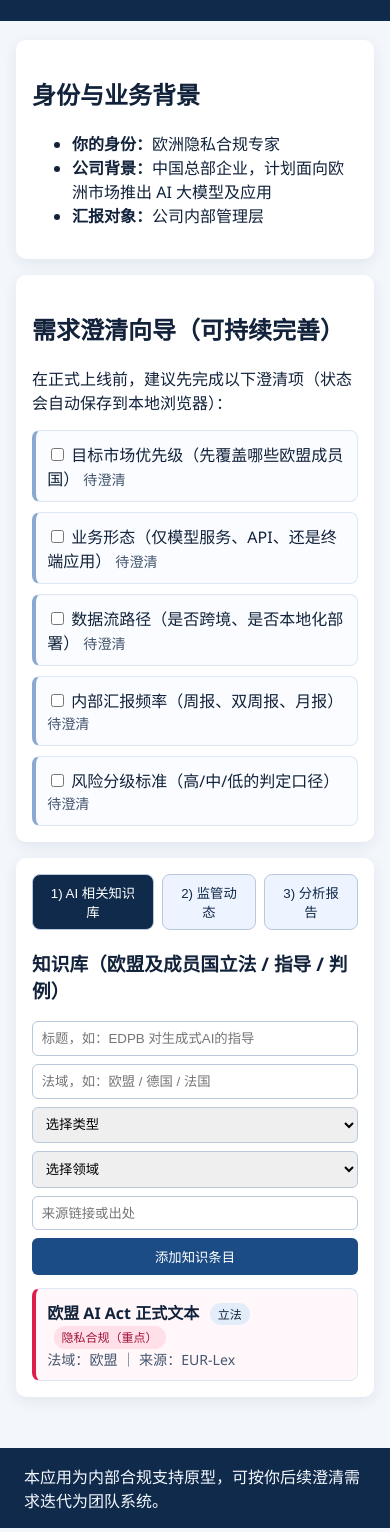
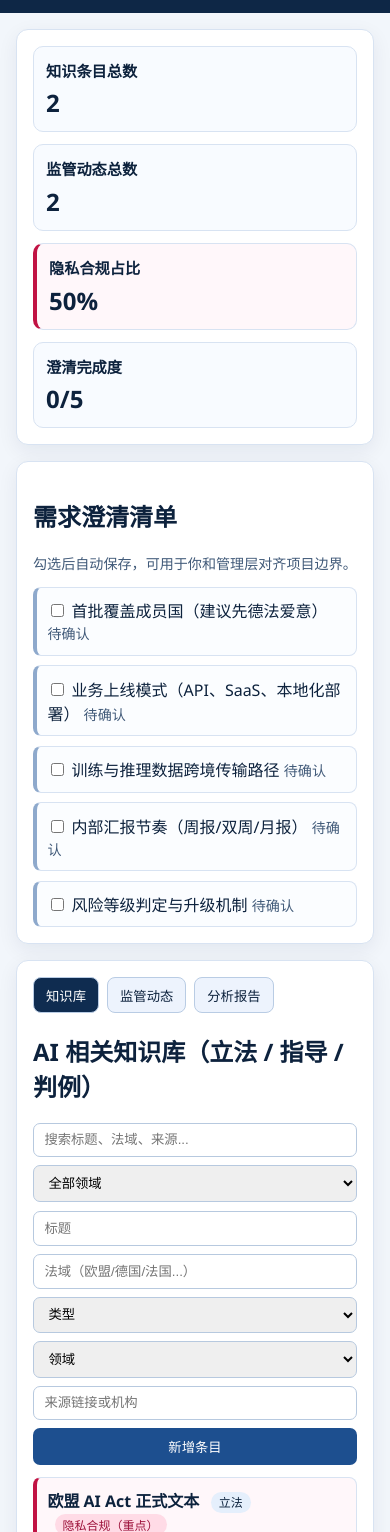
Before and after one commit to Firstbuilt/4gpt0221, a plain HTML site: page index.html in a window 390 px wide. Shown: the part 164-1696 px from the top of the page. Drawn offline with Linux system fonts and the light colour scheme.

Commit message:
feat: provide richer interactive frontend dashboard for viewing

```diff
--- a/app.js
+++ b/app.js
@@ -1,12 +1,12 @@
-const KEY = "eu_ai_compliance_tracker_v1";
+const STORAGE_KEY = "eu_ai_tracker_v2";
 
-const defaultData = {
+const defaultState = {
   clarifications: [
-    "目标市场优先级（先覆盖哪些欧盟成员国）",
-    "业务形态（仅模型服务、API、还是终端应用）",
-    "数据流路径（是否跨境、是否本地化部署）",
-    "内部汇报频率（周报、双周报、月报）",
-    "风险分级标准（高/中/低的判定口径）",
+    "首批覆盖成员国（建议先德法爱意）",
+    "业务上线模式（API、SaaS、本地化部署）",
+    "训练与推理数据跨境传输路径",
+    "内部汇报节奏（周报/双周/月报）",
+    "风险等级判定与升级机制",
   ].map((text) => ({ text, done: false })),
   knowledge: [
     {
@@ -16,58 +16,99 @@ const defaultData = {
       domain: "隐私合规（重点）",
       source: "EUR-Lex",
     },
+    {
+      title: "德国 BfDI 对 AI 训练数据处理指引",
+      jurisdiction: "德国",
+      type: "监管指导",
+      domain: "隐私合规（重点）",
+      source: "BfDI",
+    },
   ],
   updates: [
     {
-      title: "EDPB 发布 AI 与 GDPR 协调执行说明",
+      title: "EDPB 讨论 AI 模型训练与 GDPR 合法性基础",
       kind: "监管声明",
       domain: "隐私合规（重点）",
-      impact: "提高训练数据可追溯和合法性审查要求",
-      source: "EDPB 官网",
+      impact: "需补强训练数据来源审计与数据主体权利响应",
+      source: "EDPB",
+      date: new Date().toLocaleDateString("zh-CN"),
+    },
+    {
+      title: "法国竞争管理机构关注生成式AI平台竞争门槛",
+      kind: "新闻报道",
+      domain: "竞争法",
+      impact: "平台合作与分发渠道需评估排他性风险",
+      source: "Autorité de la concurrence",
       date: new Date().toLocaleDateString("zh-CN"),
     },
   ],
 };
 
-const state = load();
+const state = loadState();
 
-function load() {
-  const saved = localStorage.getItem(KEY);
-  if (!saved) return structuredClone(defaultData);
+function loadState() {
+  const saved = localStorage.getItem(STORAGE_KEY);
+  if (!saved) return structuredClone(defaultState);
   try {
     return JSON.parse(saved);
   } catch {
-    return structuredClone(defaultData);
+    return structuredClone(defaultState);
   }
 }
 
-function save() {
-  localStorage.setItem(KEY, JSON.stringify(state));
+function saveState() {
+  localStorage.setItem(STORAGE_KEY, JSON.stringify(state));
 }
 
-function isPrivacy(domain) {
+function isPrivacy(domain = "") {
   return domain.includes("隐私");
+}
+
+function containsText(item, keyword, fields) {
+  if (!keyword) return true;
+  const value = fields.map((f) => item[f] || "").join(" ").toLowerCase();
+  return value.includes(keyword.toLowerCase());
+}
+
+function matchDomain(itemDomain, domainFilter) {
+  if (domainFilter === "all") return true;
+  return itemDomain.includes(domainFilter);
+}
+
+function renderKpis() {
+  const knowledgeCount = state.knowledge.length;
+  const updatesCount = state.updates.length;
+  const privacyCount = state.updates.filter((u) => isPrivacy(u.domain)).length;
+  const ratio = updatesCount ? Math.round((privacyCount / updatesCount) * 100) : 0;
+  const done = state.clarifications.filter((c) => c.done).length;
+
+  document.querySelector("#kpi-knowledge").textContent = knowledgeCount;
+  document.querySelector("#kpi-updates").textContent = updatesCount;
+  document.querySelector("#kpi-privacy-ratio").textContent = `${ratio}%`;
+  document.querySelector("#kpi-clarification").textContent = `${done}/${state.clarifications.length}`;
 }
 
 function renderClarifications() {
   const host = document.querySelector("#clarification-list");
   host.innerHTML = "";
+
   state.clarifications.forEach((item, idx) => {
-    const row = document.createElement("label");
-    row.className = "item";
-    row.innerHTML = `
-      <input type="checkbox" ${item.done ? "checked" : ""} data-idx="${idx}" />
+    const div = document.createElement("label");
+    div.className = "item";
+    div.innerHTML = `
+      <input type="checkbox" data-index="${idx}" ${item.done ? "checked" : ""} />
       ${item.text}
-      <span class="small">${item.done ? "已澄清" : "待澄清"}</span>
+      <span class="small">${item.done ? "已完成" : "待确认"}</span>
     `;
-    host.appendChild(row);
+    host.appendChild(div);
   });
 
-  host.querySelectorAll("input[type=checkbox]").forEach((box) => {
-    box.addEventListener("change", (e) => {
-      const idx = Number(e.target.dataset.idx);
-      state.clarifications[idx].done = e.target.checked;
-      save();
+  host.querySelectorAll("input[type=checkbox]").forEach((el) => {
+    el.addEventListener("change", (e) => {
+      const index = Number(e.target.dataset.index);
+      state.clarifications[index].done = e.target.checked;
+      saveState();
+      renderKpis();
       renderClarifications();
     });
   });
@@ -75,15 +116,30 @@ function renderClarifications() {
 
 function renderKnowledge() {
   const host = document.querySelector("#knowledge-list");
+  const keyword = document.querySelector("#knowledge-search").value.trim();
+  const domainFilter = document.querySelector("#knowledge-domain-filter").value;
+
+  const items = state.knowledge.filter(
+    (k) =>
+      containsText(k, keyword, ["title", "jurisdiction", "source"]) &&
+      matchDomain(k.domain, domainFilter)
+  );
+
   host.innerHTML = "";
-  state.knowledge.forEach((k) => {
+  if (!items.length) {
+    host.innerHTML = '<div class="item small">没有匹配的知识条目。</div>';
+    return;
+  }
+
+  items.forEach((k) => {
     const div = document.createElement("div");
     div.className = `item ${isPrivacy(k.domain) ? "privacy" : ""}`;
     div.innerHTML = `
       <strong>${k.title}</strong>
       <span class="badge">${k.type}</span>
       <span class="badge ${isPrivacy(k.domain) ? "privacy" : ""}">${k.domain}</span>
-      <div class="small">法域：${k.jurisdiction} ｜ 来源：${k.source}</div>
+      <div class="small">法域：${k.jurisdiction}</div>
+      <div class="small">来源：${k.source}</div>
     `;
     host.appendChild(div);
   });
@@ -91,8 +147,22 @@ function renderKnowledge() {
 
 function renderUpdates() {
   const host = document.querySelector("#updates-list");
+  const keyword = document.querySelector("#updates-search").value.trim();
+  const domainFilter = document.querySelector("#updates-domain-filter").value;
+
+  const items = state.updates.filter(
+    (u) =>
+      containsText(u, keyword, ["title", "impact", "source"]) &&
+      matchDomain(u.domain, domainFilter)
+  );
+
   host.innerHTML = "";
-  state.updates.forEach((u) => {
+  if (!items.length) {
+    host.innerHTML = '<div class="item small">没有匹配的监管动态。</div>';
+    return;
+  }
+
+  items.forEach((u) => {
     const div = document.createElement("div");
     div.className = `item ${isPrivacy(u.domain) ? "privacy" : ""}`;
     div.innerHTML = `
@@ -109,59 +179,74 @@ function renderUpdates() {
 function renderCommentary() {
   const host = document.querySelector("#commentary-list");
   host.innerHTML = "";
+
   if (!state.updates.length) {
-    host.textContent = "暂无动态。";
+    host.innerHTML = '<div class="item small">暂无动态可生成时评。</div>';
     return;
   }
+
   state.updates.forEach((u) => {
     const div = document.createElement("div");
     div.className = `item ${isPrivacy(u.domain) ? "privacy" : ""}`;
     div.innerHTML = `
       <strong>【时评】${u.title}</strong>
-      <p class="small">总结：该动态属于“${u.kind}”，反映了 ${u.domain} 领域监管持续收紧与细化。</p>
-      <p class="small">评价：建议将“${u.impact}”纳入下一轮内部合规行动，优先评估对模型训练、上线节奏和审计留痕的影响。</p>
+      <div class="small">总结：该事件属于“${u.kind}”，显示 ${u.domain} 监管要求在持续细化。</div>
+      <div class="small">评价：建议围绕“${u.impact}”尽快形成内部整改/预案，并纳入下一轮管理层汇报。</div>
     `;
     host.appendChild(div);
   });
 }
 
-function generateGlobalReport() {
+function renderGlobalReport() {
   const total = state.updates.length;
-  const privacyCount = state.updates.filter((u) => isPrivacy(u.domain)).length;
-  const privacyRatio = total ? Math.round((privacyCount / total) * 100) : 0;
-  const clarified = state.clarifications.filter((c) => c.done).length;
+  const privacy = state.updates.filter((u) => isPrivacy(u.domain)).length;
+  const done = state.clarifications.filter((c) => c.done).length;
+  const percentage = total ? Math.round((privacy / total) * 100) : 0;
 
   document.querySelector("#global-report").innerHTML = `
-    <p><strong>总体评估：</strong>当前共跟踪 ${total} 条监管动态，其中隐私合规相关 ${privacyCount} 条（${privacyRatio}%）。监管趋势表现为跨部门协同加强，隐私、竞争与消费者保护议题趋于融合。</p>
-    <p><strong>合规风险：</strong>若训练数据来源治理、合法性证明、跨境传输评估不足，可能触发 GDPR 与成员国执法风险。</p>
-    <p><strong>合规趋势：</strong>欧盟层面规则框架趋于明确，成员国执行尺度仍存在差异，建议采用“欧盟统一基线 + 国家差异补丁”的合规机制。</p>
-    <p><strong>准备度：</strong>需求澄清完成度 ${clarified}/${state.clarifications.length}。建议在完成全部澄清项后，输出首版面向管理层的正式合规路线图。</p>
+    <p><strong>总体态势：</strong>已纳入 ${total} 条监管动态，其中隐私合规 ${privacy} 条（${percentage}%），隐私仍是合规核心。</p>
+    <p><strong>风险观察：</strong>训练数据合法性、数据主体权利响应、跨境传输评估是近期高频执法触发点。</p>
+    <p><strong>趋势判断：</strong>欧盟层面框架清晰化，成员国执行趋于差异化，建议采用“欧盟统一基线 + 国别补丁”治理模式。</p>
+    <p><strong>准备度：</strong>需求澄清完成 ${done}/${state.clarifications.length}，建议补齐后形成管理层版本路线图。</p>
   `;
 }
 
 function bindForms() {
   document.querySelector("#knowledge-form").addEventListener("submit", (e) => {
     e.preventDefault();
-    const fd = new FormData(e.target);
-    state.knowledge.unshift(Object.fromEntries(fd.entries()));
+    const formData = new FormData(e.target);
+    const item = Object.fromEntries(formData.entries());
+    state.knowledge.unshift(item);
     e.target.reset();
-    save();
+    saveState();
+    renderKpis();
     renderKnowledge();
   });
 
   document.querySelector("#update-form").addEventListener("submit", (e) => {
     e.preventDefault();
-    const fd = new FormData(e.target);
-    const obj = Object.fromEntries(fd.entries());
-    obj.date = new Date().toLocaleDateString("zh-CN");
-    state.updates.unshift(obj);
+    const formData = new FormData(e.target);
+    const item = Object.fromEntries(formData.entries());
+    item.date = new Date().toLocaleDateString("zh-CN");
+    state.updates.unshift(item);
     e.target.reset();
-    save();
+    saveState();
+    renderKpis();
     renderUpdates();
     renderCommentary();
   });
+}
 
-  document.querySelector("#generate-global").addEventListener("click", generateGlobalReport);
+function bindFilters() {
+  [
+    "#knowledge-search",
+    "#knowledge-domain-filter",
+  ].forEach((selector) => document.querySelector(selector).addEventListener("input", renderKnowledge));
+
+  [
+    "#updates-search",
+    "#updates-domain-filter",
+  ].forEach((selector) => document.querySelector(selector).addEventListener("input", renderUpdates));
 }
 
 function bindTabs() {
@@ -169,15 +254,26 @@ function bindTabs() {
   tabs.forEach((tab) => {
     tab.addEventListener("click", () => {
       tabs.forEach((t) => t.classList.remove("active"));
-      document.querySelectorAll(".tab-panel").forEach((p) => p.classList.remove("active"));
+      document.querySelectorAll(".tab-panel").forEach((panel) => panel.classList.remove("active"));
       tab.classList.add("active");
       document.querySelector(`#${tab.dataset.tab}`).classList.add("active");
     });
   });
 }
 
+function bindActions() {
+  document.querySelector("#generate-global").addEventListener("click", renderGlobalReport);
+  document.querySelector("#seed-demo").addEventListener("click", () => {
+    localStorage.setItem(STORAGE_KEY, JSON.stringify(defaultState));
+    location.reload();
+  });
+}
+
 bindTabs();
 bindForms();
+bindFilters();
+bindActions();
+renderKpis();
 renderClarifications();
 renderKnowledge();
 renderUpdates();
--- a/index.html
+++ b/index.html
@@ -8,60 +8,98 @@
   </head>
   <body>
     <header class="header">
-      <h1>欧盟 AI 监管追踪台</h1>
-      <p>为“欧洲隐私合规专家”提供知识库、监管动态与分析报告的一体化工作台。</p>
+      <div>
+        <h1>欧盟 AI 监管追踪台</h1>
+        <p>面向欧洲市场 AI 产品的合规监测与管理层汇报前台</p>
+      </div>
+      <button id="seed-demo" class="secondary">加载演示数据</button>
     </header>
 
-    <main class="layout">
-      <section class="card">
-        <h2>身份与业务背景</h2>
-        <ul>
-          <li><strong>你的身份：</strong>欧洲隐私合规专家</li>
-          <li><strong>公司背景：</strong>中国总部企业，计划面向欧洲市场推出 AI 大模型及应用</li>
-          <li><strong>汇报对象：</strong>公司内部管理层</li>
-        </ul>
+    <main class="container">
+      <section class="panel kpi-grid">
+        <article class="kpi">
+          <h3>知识条目总数</h3>
+          <p id="kpi-knowledge">0</p>
+        </article>
+        <article class="kpi">
+          <h3>监管动态总数</h3>
+          <p id="kpi-updates">0</p>
+        </article>
+        <article class="kpi privacy">
+          <h3>隐私合规占比</h3>
+          <p id="kpi-privacy-ratio">0%</p>
+        </article>
+        <article class="kpi">
+          <h3>澄清完成度</h3>
+          <p id="kpi-clarification">0/0</p>
+        </article>
       </section>
 
-      <section class="card">
-        <h2>需求澄清向导（可持续完善）</h2>
-        <p>在正式上线前，建议先完成以下澄清项（状态会自动保存到本地浏览器）：</p>
+      <section class="panel">
+        <h2>需求澄清清单</h2>
+        <p class="small">勾选后自动保存，可用于你和管理层对齐项目边界。</p>
         <div id="clarification-list" class="list"></div>
       </section>
 
-      <section class="card full">
-        <div class="tabs">
-          <button class="tab active" data-tab="knowledge">1) AI 相关知识库</button>
-          <button class="tab" data-tab="updates">2) 监管动态</button>
-          <button class="tab" data-tab="reports">3) 分析报告</button>
-        </div>
+      <section class="panel full">
+        <nav class="tabs">
+          <button class="tab active" data-tab="knowledge">知识库</button>
+          <button class="tab" data-tab="updates">监管动态</button>
+          <button class="tab" data-tab="reports">分析报告</button>
+        </nav>
 
         <div id="knowledge" class="tab-panel active">
-          <h3>知识库（欧盟及成员国立法 / 指导 / 判例）</h3>
+          <h2>AI 相关知识库（立法 / 指导 / 判例）</h2>
+          <div class="toolbar">
+            <input id="knowledge-search" placeholder="搜索标题、法域、来源..." />
+            <select id="knowledge-domain-filter">
+              <option value="all">全部领域</option>
+              <option value="隐私">隐私合规（重点）</option>
+              <option value="竞争法">竞争法</option>
+              <option value="消费者保护">消费者保护</option>
+              <option value="网络安全">网络安全</option>
+              <option value="其他">其他</option>
+            </select>
+          </div>
+
           <form id="knowledge-form" class="form-grid">
-            <input name="title" placeholder="标题，如：EDPB 对生成式AI的指导" required />
-            <input name="jurisdiction" placeholder="法域，如：欧盟 / 德国 / 法国" required />
+            <input name="title" placeholder="标题" required />
+            <input name="jurisdiction" placeholder="法域（欧盟/德国/法国...）" required />
             <select name="type" required>
-              <option value="">选择类型</option>
+              <option value="">类型</option>
               <option>立法</option>
               <option>监管指导</option>
               <option>判例</option>
             </select>
             <select name="domain" required>
-              <option value="">选择领域</option>
+              <option value="">领域</option>
               <option>隐私合规（重点）</option>
               <option>竞争法</option>
               <option>消费者保护</option>
               <option>网络安全</option>
               <option>其他</option>
             </select>
-            <input name="source" placeholder="来源链接或出处" required />
-            <button type="submit">添加知识条目</button>
+            <input name="source" placeholder="来源链接或机构" required />
+            <button type="submit">新增条目</button>
           </form>
+
           <div id="knowledge-list" class="list"></div>
         </div>
 
         <div id="updates" class="tab-panel">
-          <h3>监管动态（新闻 / 立法进展 / 执法动态）</h3>
+          <h2>监管动态（新闻 / 立法进展 / 执法）</h2>
+          <div class="toolbar">
+            <input id="updates-search" placeholder="搜索标题、影响、来源..." />
+            <select id="updates-domain-filter">
+              <option value="all">全部领域</option>
+              <option value="隐私">隐私合规（重点）</option>
+              <option value="竞争法">竞争法</option>
+              <option value="消费者保护">消费者保护</option>
+              <option value="网络安全">网络安全</option>
+              <option value="其他">其他</option>
+            </select>
+          </div>
+
           <form id="update-form" class="form-grid">
             <input name="title" placeholder="动态标题" required />
             <select name="kind" required>
@@ -79,31 +117,30 @@
               <option>网络安全</option>
               <option>其他</option>
             </select>
-            <input name="impact" placeholder="对业务的潜在影响（简述）" required />
-            <input name="source" placeholder="来源链接或出处" required />
-            <button type="submit">添加动态</button>
+            <input name="impact" placeholder="潜在业务影响" required />
+            <input name="source" placeholder="来源链接或机构" required />
+            <button type="submit">新增动态</button>
           </form>
+
           <div id="updates-list" class="list"></div>
         </div>
 
         <div id="reports" class="tab-panel">
-          <h3>分析报告</h3>
-          <div class="report-controls">
-            <button id="generate-global">生成“全局报告”</button>
-          </div>
+          <h2>分析报告</h2>
+          <button id="generate-global">生成全局报告</button>
           <article class="report">
-            <h4>全局报告（自动生成）</h4>
-            <div id="global-report">尚未生成报告。</div>
+            <h3>全局报告</h3>
+            <div id="global-report">点击按钮生成最新评估。</div>
           </article>
           <article class="report">
-            <h4>时评（针对每条动态）</h4>
+            <h3>时评（按动态自动生成）</h3>
             <div id="commentary-list" class="list"></div>
           </article>
         </div>
       </section>
     </main>
 
-    <footer class="footer">本应用为内部合规支持原型，可按你后续澄清需求迭代为团队系统。</footer>
+    <footer class="footer">原型版本：可本地运行、可视化查看、可用于管理层演示。</footer>
 
     <script src="app.js"></script>
   </body>
--- a/styles.css
+++ b/styles.css
@@ -1,88 +1,122 @@
 :root {
+  --bg: #f2f6fb;
+  --panel: #ffffff;
+  --line: #d8e3f2;
+  --text: #0d223d;
+  --brand: #1d4f8f;
+  --privacy: #c11243;
   font-family: "Segoe UI", "PingFang SC", sans-serif;
-  color: #11223a;
-  background: #f3f7fc;
 }
-body {
-  margin: 0;
-}
+* { box-sizing: border-box; }
+body { margin: 0; background: var(--bg); color: var(--text); }
+
 .header,
 .footer {
-  background: #0f2a4a;
+  background: #0e2746;
   color: #f5f9ff;
-  padding: 1rem 1.5rem;
+  padding: 1rem 1.25rem;
+  display: flex;
+  justify-content: space-between;
+  align-items: center;
+  gap: 1rem;
 }
-.layout {
-  max-width: 1080px;
-  margin: 1.2rem auto;
-  padding: 0 1rem 2rem;
+.header h1 { margin: 0; }
+.header p { margin: 0.3rem 0 0; }
+
+.container {
+  max-width: 1180px;
+  margin: 1rem auto 2rem;
+  padding: 0 1rem;
   display: grid;
   gap: 1rem;
 }
-.card {
-  background: #fff;
-  border-radius: 10px;
-  box-shadow: 0 4px 14px rgba(13, 37, 64, 0.08);
+
+.panel {
+  background: var(--panel);
+  border-radius: 12px;
+  border: 1px solid var(--line);
+  box-shadow: 0 6px 20px rgba(7, 35, 69, 0.07);
   padding: 1rem;
 }
 .full { grid-column: 1 / -1; }
-.tabs { display: flex; gap: 0.5rem; margin-bottom: 1rem; }
+
+.kpi-grid {
+  display: grid;
+  grid-template-columns: repeat(auto-fit, minmax(180px, 1fr));
+  gap: 0.75rem;
+}
+.kpi {
+  border: 1px solid var(--line);
+  border-radius: 10px;
+  padding: 0.75rem;
+  background: #f8fbff;
+}
+.kpi h3 { margin: 0 0 0.35rem; font-size: 0.95rem; }
+.kpi p { margin: 0; font-size: 1.5rem; font-weight: 700; }
+.kpi.privacy { border-left: 4px solid var(--privacy); background: #fff7fa; }
+
+.tabs { display: flex; gap: 0.5rem; margin-bottom: 1rem; flex-wrap: wrap; }
 .tab {
-  border: 1px solid #b8c8df;
-  background: #eef4ff;
-  color: #0f2a4a;
+  border: 1px solid #b9cce4;
+  background: #edf3fd;
+  color: var(--text);
   border-radius: 8px;
-  padding: 0.5rem 0.8rem;
+  padding: 0.45rem 0.75rem;
   cursor: pointer;
 }
-.tab.active { background: #0f2a4a; color: white; }
+.tab.active { background: #0f2c50; color: #fff; }
 .tab-panel { display: none; }
 .tab-panel.active { display: block; }
+
+.toolbar {
+  display: grid;
+  grid-template-columns: 1fr 220px;
+  gap: 0.5rem;
+  margin-bottom: 0.6rem;
+}
 .form-grid {
   display: grid;
-  grid-template-columns: repeat(auto-fit, minmax(200px, 1fr));
+  grid-template-columns: repeat(auto-fit, minmax(180px, 1fr));
   gap: 0.5rem;
-  margin-bottom: 0.8rem;
+  margin-bottom: 0.75rem;
 }
 input, select, button {
-  padding: 0.55rem;
-  border-radius: 6px;
-  border: 1px solid #b9c8dc;
+  border: 1px solid #b7c9df;
+  border-radius: 7px;
+  padding: 0.55rem 0.65rem;
 }
-button {
-  border: none;
-  background: #1c4c86;
-  color: #fff;
-  cursor: pointer;
-}
+button { border: none; background: var(--brand); color: white; cursor: pointer; }
+button.secondary { background: #315f9b; }
+
 .list { display: grid; gap: 0.6rem; }
 .item {
-  padding: 0.7rem;
-  border: 1px solid #dde7f5;
-  border-left: 4px solid #8ba8d1;
+  border: 1px solid var(--line);
+  border-left: 4px solid #8ea9cc;
   border-radius: 8px;
+  padding: 0.65rem;
+  background: #fbfdff;
+}
+.item.privacy { border-left-color: var(--privacy); background: #fff7fa; }
+
+.badge {
+  display: inline-block;
+  margin-left: 0.45rem;
+  font-size: 12px;
+  padding: 0.1rem 0.5rem;
+  border-radius: 999px;
+  background: #e5effc;
+}
+.badge.privacy { background: #ffdbe6; color: #9d113a; }
+.small { color: #415a79; font-size: 0.88rem; }
+
+.report {
+  margin-top: 0.8rem;
+  border: 1px dashed #afc4df;
+  border-radius: 8px;
+  padding: 0.75rem;
   background: #fafcff;
 }
-.item.privacy {
-  border-left-color: #dd1e4b;
-  background: #fff7fa;
+
+@media (max-width: 840px) {
+  .toolbar { grid-template-columns: 1fr; }
 }
-.badge {
-  display: inline-block;
-  font-size: 12px;
-  border-radius: 12px;
-  padding: 0.15rem 0.5rem;
-  margin-left: 0.4rem;
-  background: #e3edf9;
-}
-.badge.privacy {
-  background: #ffdfe8;
-  color: #9f1239;
-}
-.report {
-  margin-top: 0.8rem;
-  padding: 0.7rem;
-  border: 1px dashed #b8c8df;
-  border-radius: 8px;
-}
-.small { font-size: 0.88rem; color: #44566e; }
```
Also changed, not shown: README.md.
